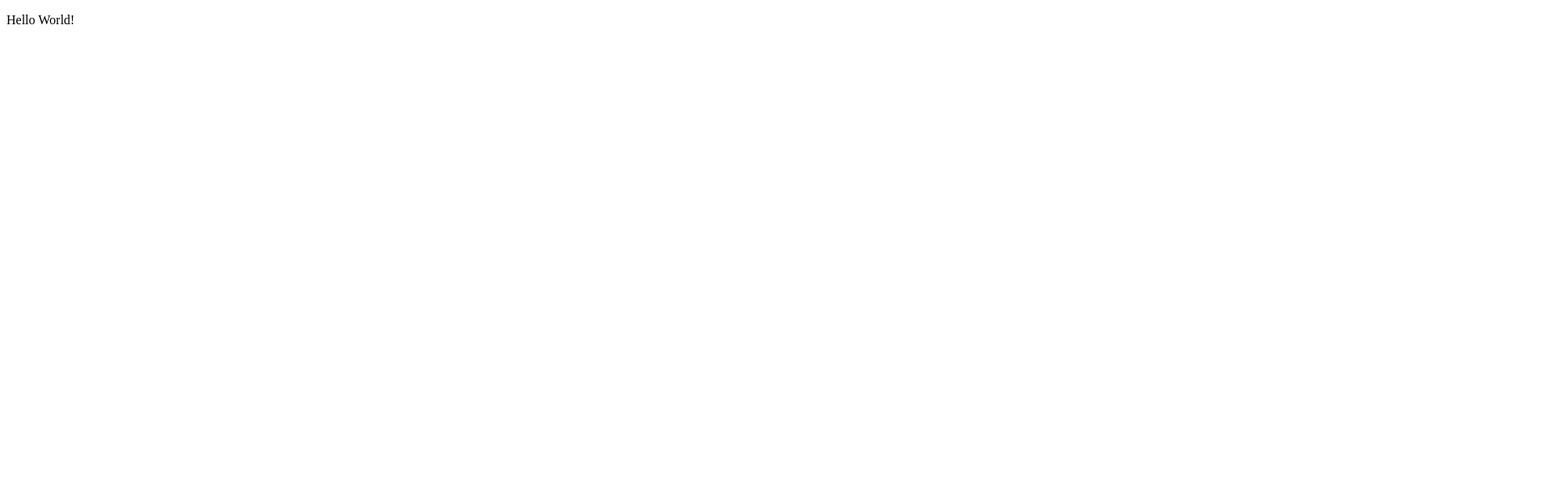
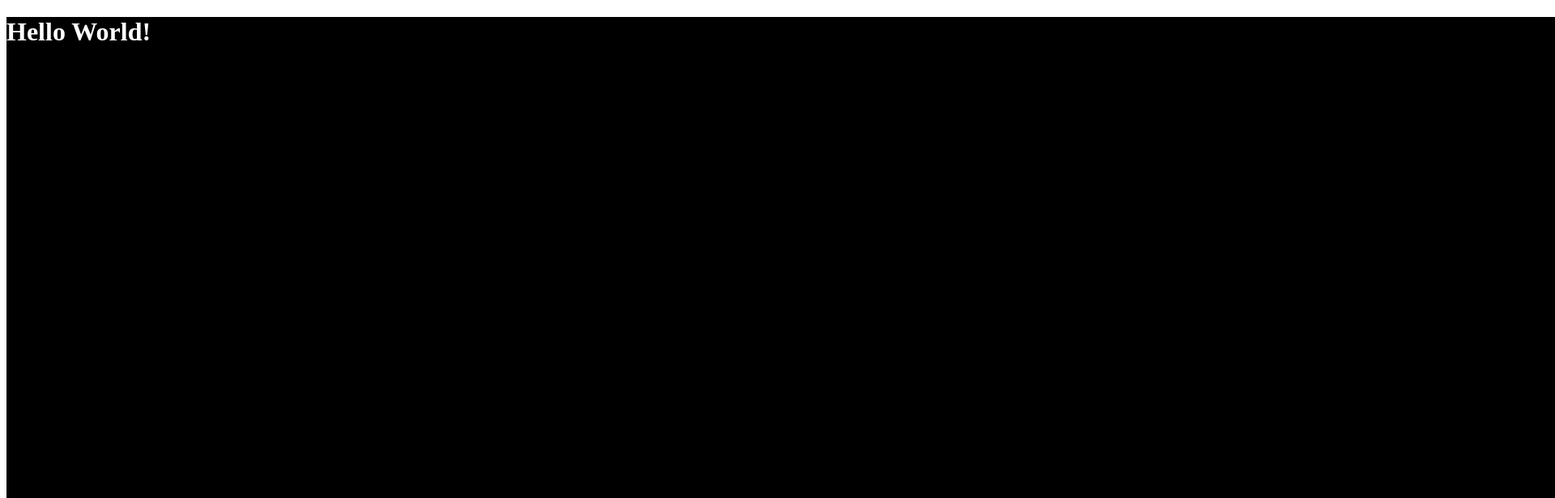
Before and after one commit to itz-luiz/oficina-web, a plain HTML site: page index.html in a window 1280 px wide. Shown: the top 616 px of the page at 81% size, 1920 px wide, since content can reach past the window. Drawn offline with Linux system fonts and the light colour scheme.

Commit message:
Mudança no estilo

```diff
--- /dev/null
+++ b/estilo.css
@@ -0,0 +1,6 @@
+h1 {
+    color: white;
+    background-color:black;
+    width: 1920px;
+    height: 1080px;
+}
--- a/index.html
+++ b/index.html
@@ -1,11 +1,12 @@
 <!DOCTYPE html>
 <html lang="eng">
     <head>
-        <title>Exemplo da oficina de Programação para Web</title>
+        <meta charset="UTF-8">
+        <meta name="viewport" content="width=device-width, initial-scale=1.0">
+        <title>Title</title>
+        <link rel="stylesheet" href="estilo.css">
     </head>
     <body>
-        <p>
-            Hello World!
-        </p>
+            <h1>Hello World!</h1>
     </body>
 </html>
```
